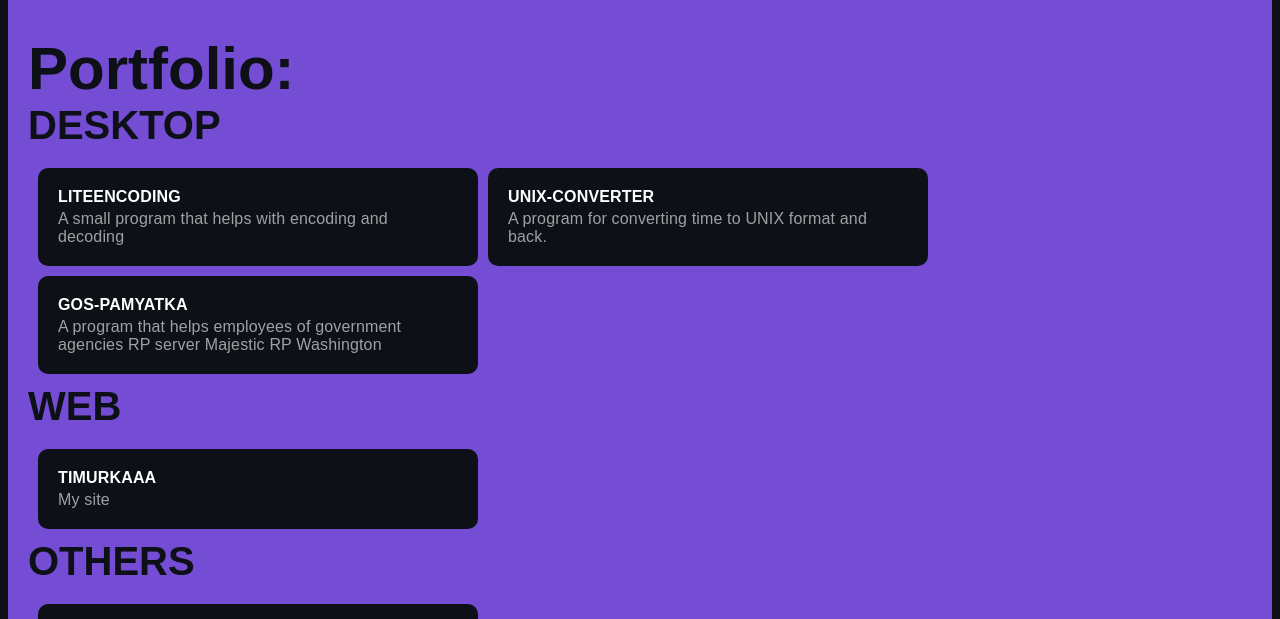
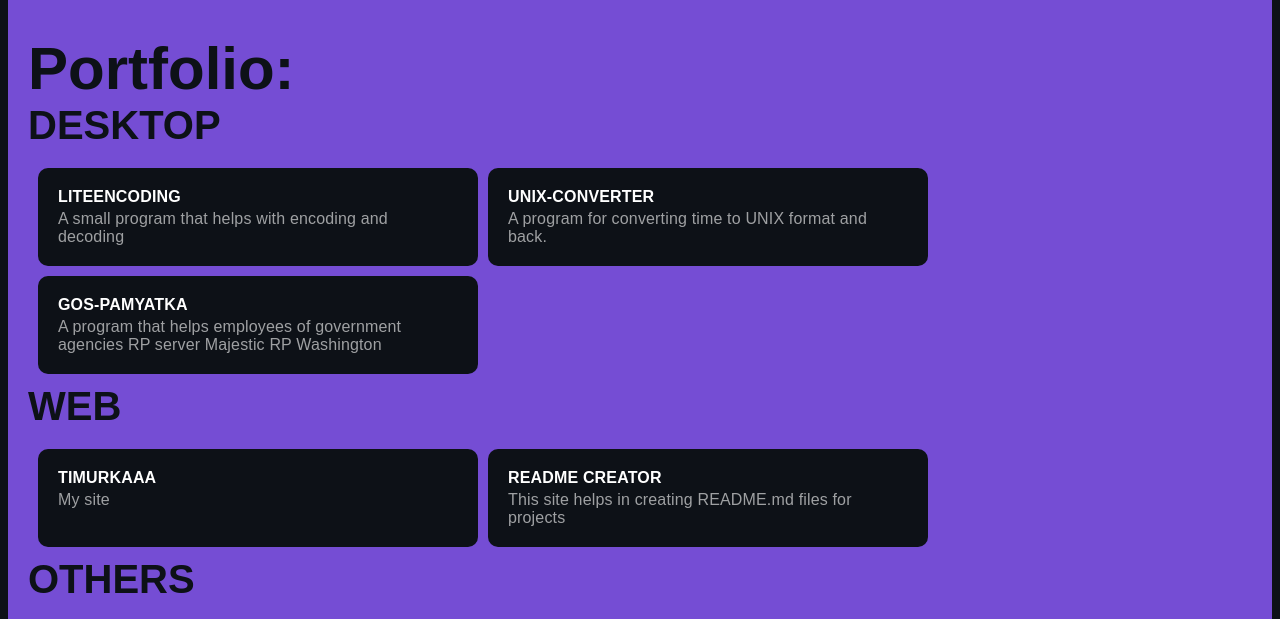
Before and after one commit to Timurkaaaaaaa/Timurkaaaaaaa.github.io, a plain HTML site: page index.html in a window 1280 px wide. Shown: the part 713-1332 px from the top of the page. Drawn offline with Linux system fonts and the light colour scheme.

Commit message:
🟢feat: Update index.html

```diff
--- a/index.html
+++ b/index.html
@@ -45,6 +45,10 @@
                 Timurkaaa
                 <span>My site</span>
             </a>
+            <a href="https://github.com/Timurkaaaaaaa/readme-creator" target="_blank">
+                README Creator
+                <span>This site helps in creating README.md files for projects</span>
+            </a>
         </div>
         <h4>OTHERS</h4>
         <div class="portfolio">
```
